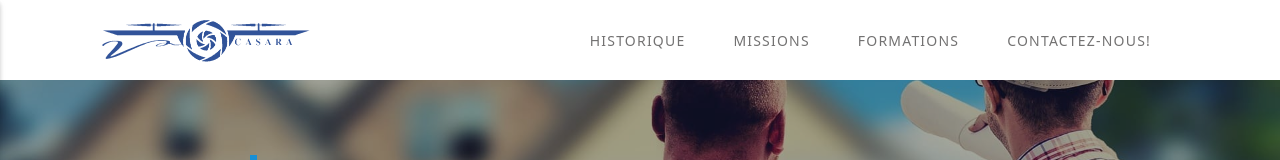
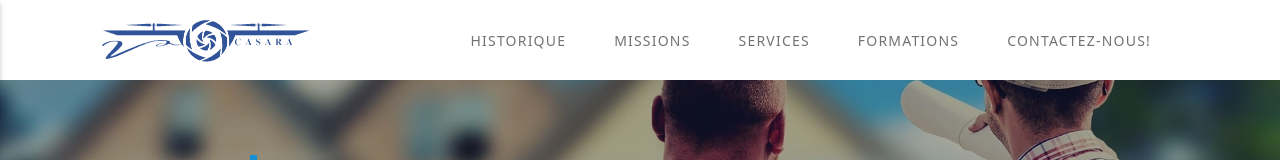
Before and after one commit to daffpro/vocasara, a Next.js app: page /metiers in a window 1280 px wide. Shown: the top 160 px of the page. Built offline with nearby package versions, Linux system fonts and the light colour scheme.

Commit message:
commit_formations

```diff
--- a/components/layout/Header.js
+++ b/components/layout/Header.js
@@ -20,6 +20,9 @@ function MobileNav({open, setOpen}) {
                         Missions
                     </NavLink >
                     <NavLink to="/#services" className="lien">
+                        Services
+                    </NavLink >
+                    <NavLink to="/services" className="lien">
                         Formations
                     </NavLink >
                     <NavLink to="/#contact" className="lien">
@@ -56,6 +59,9 @@ const Header =() =>{
                         Missions
                     </NavLink >
                     <NavLink to="/#services" className="lien">
+                        Services
+                    </NavLink >
+                    <NavLink to="/services" className="lien">
                         Formations
                     </NavLink >
                     <NavLink to="/#contact" className="lien">
```
